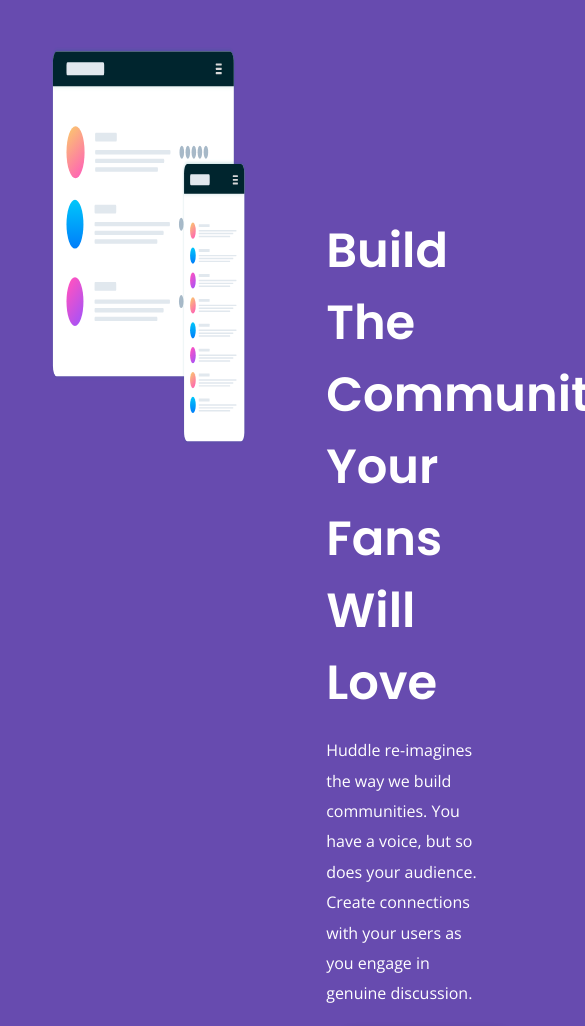
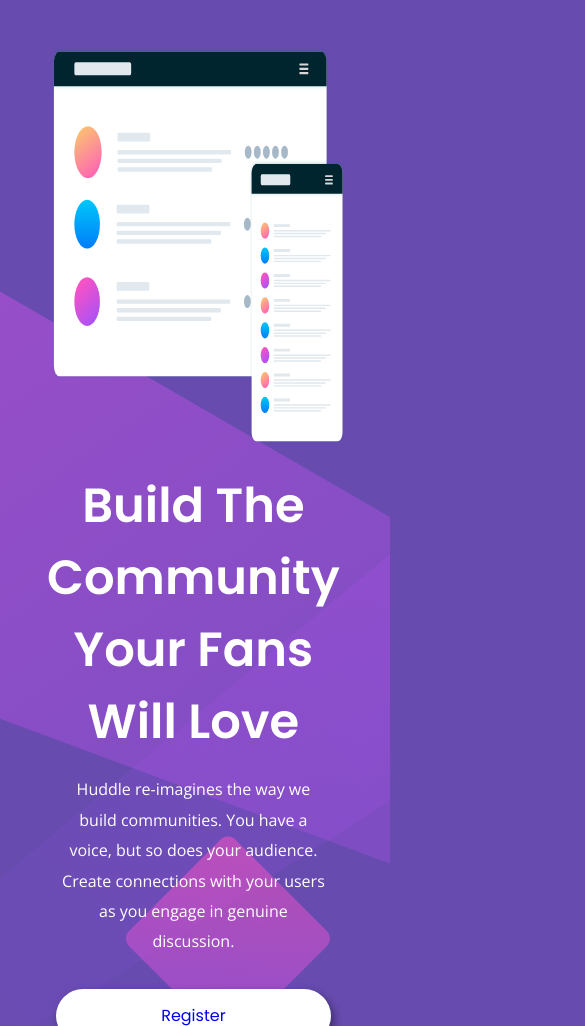
Before and after one commit to targino-dev/html-css-fundamentos, a plain HTML site: page single-page-frontend-mentor/index.html in a window 390 px wide. Shown: the part 74-1100 px from the top of the page, 585 px wide, since content can reach past the window. Drawn offline with nearby package versions, Linux system fonts and the light colour scheme.

Commit message:
Update responsive.css

```diff
--- a/single-page-frontend-mentor/src/css/responsive.css
+++ b/single-page-frontend-mentor/src/css/responsive.css
@@ -1,48 +1,71 @@
-@media (max-width: 1024px) {
+@media (max-width: 1015px) {
+    .textos {
+        width: 40%;
+        margin: 2em 0 1em 3.5em;
+    }
+
+    .textos p {
+        width: 90%;
+    }
+}
+
+@media (max-width: 962px) {
+    .textos {
+        margin: 1.5em 0 1em 3em;
+        width: 45%;
+    }
+}
+
+
+@media (max-width: 768px) {
     body {
-     background-image: url(images/bg-desktop.svg);
+     background-image: url(../images/bg-mobile.svg);
     }
 
 
     .container {
         display: flex;
-     flex-direction: row;
+        flex-direction: column;
     }
 
 
     .imagem {
-     width: 80em;
-     max-width: 50vw;
+        width: 90%;
     }
 
     .textos {
         display: flex;
         flex-direction: column;
-     margin-top: 20vh;
-     margin-left: 5em;
+        align-items: center;
+        align-self: center;
+        width: 90%;
+        margin-left: -0.2em;
     }
 
     .textos h2 {
-     text-align: left;
         font-size: 3rem;
-     padding-right: 3em;
+        text-align: center;
+        width: 100%;
+        justify-content: center;
     }
 
     .textos p {
-     width: 40vw;
-     text-align: left;
-     padding-right: 19em;
+        text-align: center;
+        width: 90%;
         font-size: 1rem;
     }
 
     .botao {
-     margin-left: 0;
+        margin-top: 2em;
+        width: 50%;
+        text-align: center;
     }
 
     .icones {
         display: flex;
-     justify-content: flex-end;
-     margin-right: 4em;
-     padding-top: 13.5em;
+        align-items: center;
+        justify-content: center;
+        margin: 3em;
+
     }
 }
```
Lines whose indentation alone changed are shown as unchanged.
